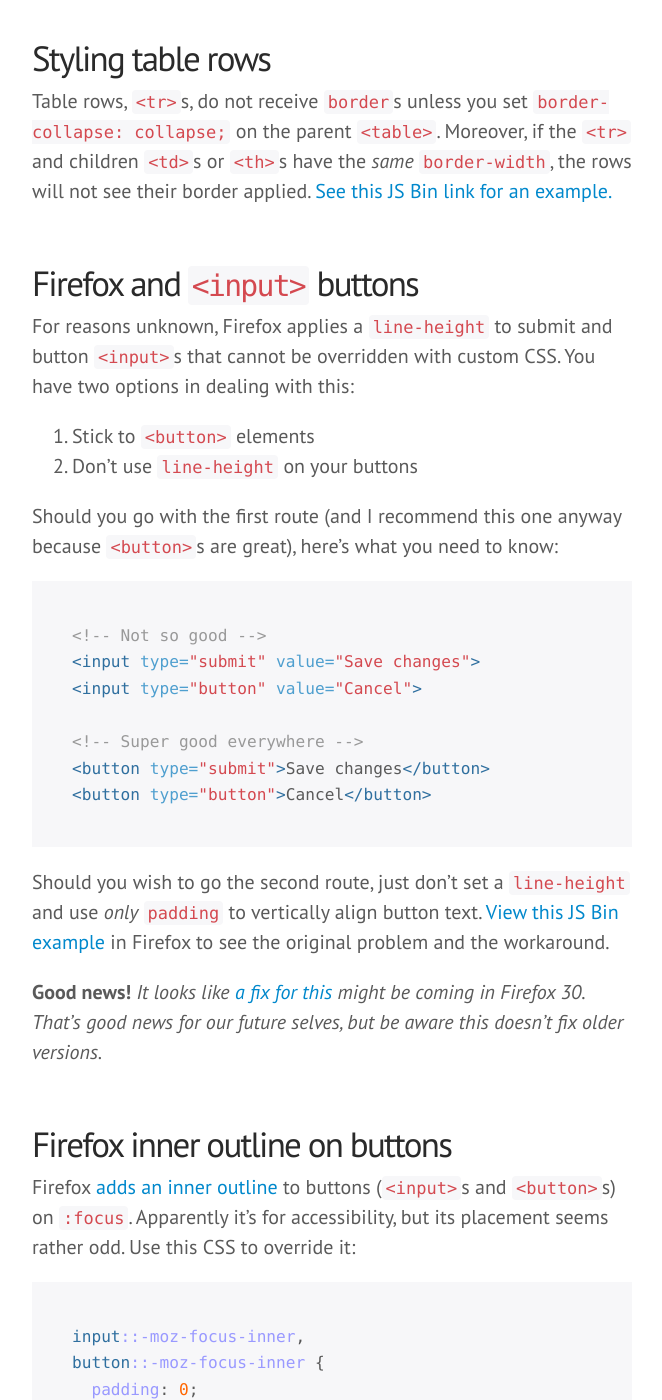
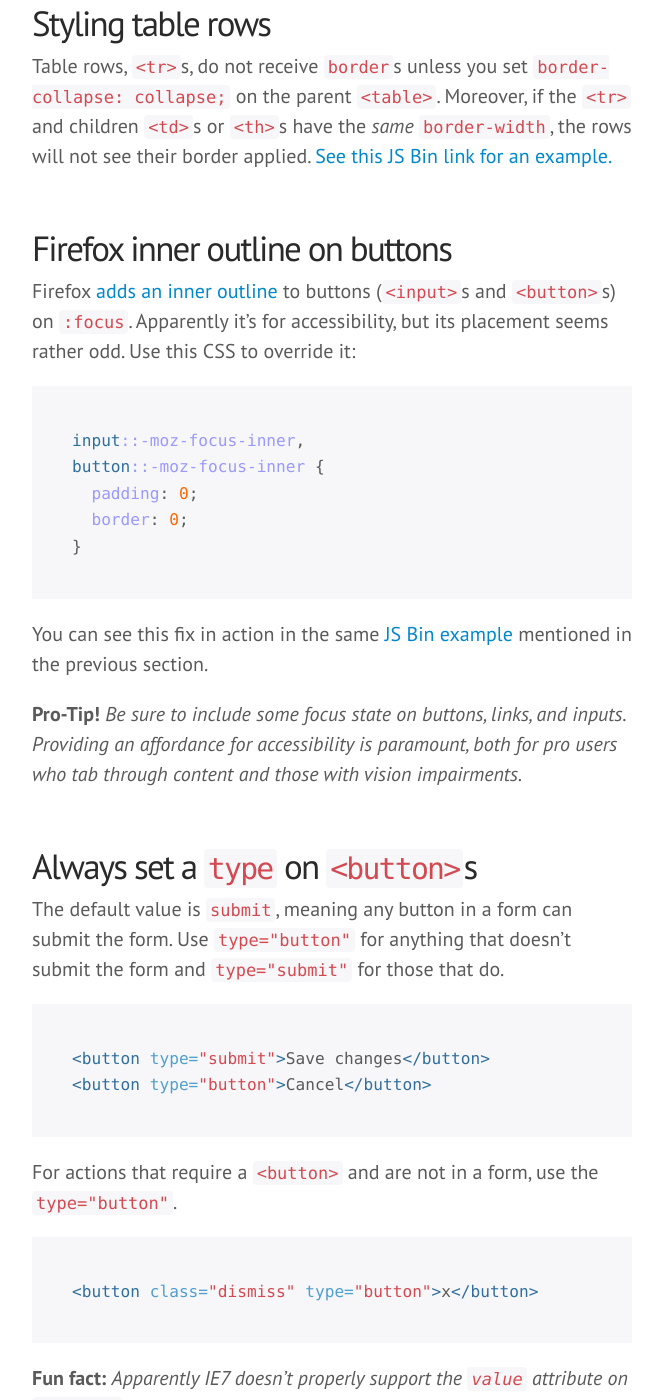
Before and after one commit to mdo/wtf-html-css, a Jekyll site: the page built from index.md, in a window 1280 px wide and 1400 px high, scrolled down 5120 px. Shown: the whole window, without its empty margins (308-970 px from the left). Built offline with Jekyll 4.4.1, drawn with Linux system fonts in a browser that asks for light colours; some web fonts are replaced; Markdown is read by kramdown in place of the engine named in the settings; comment, search, counter and statistics services are not loaded; our own code applies the rules of GitHub Pages for plain Markdown files; some of the changed text lies outside the part shown.

Commit message:
remove firefox bug - resolved

````diff
--- a/index.md
+++ b/index.md
@@ -13,7 +13,6 @@ layout: default
 - [Floated are block level](#floats-block-level)
 - [Vertical margins often collapse](#vertical-margins-collapse)
 - [Styling table rows](#styling-table-rows)
-- [Firefox and `<input>` buttons](#buttons-firefox)
 - [Firefox inner outline on buttons](#buttons-firefox-outline)
 - [Always set a `type` on `<button>`s](#buttons-type)
 - [Internet Explorer's selector limit](#ie-selector-limit)
@@ -145,31 +144,6 @@ Horizontally adjacent margins will **never collapse**.
 Table rows, `<tr>`s, do not receive `border`s unless you set `border-collapse: collapse;` on the parent `<table>`. Moreover, if the `<tr>` and children `<td>`s or `<th>`s have the *same* `border-width`, the rows will not see their border applied. [See this JS Bin link for an example.](http://jsbin.com/yabek/2/)
 
 
-<a name="buttons-firefox"></a>
-### Firefox and `<input>` buttons
-
-For reasons unknown, Firefox applies a `line-height` to submit and button `<input>`s that cannot be overridden with custom CSS. You have two options in dealing with this:
-
-1. Stick to `<button>` elements
-2. Don't use `line-height` on your buttons
-
-Should you go with the first route (and I recommend this one anyway because `<button>`s are great), here's what you need to know:
-
-```html
-<!-- Not so good -->
-<input type="submit" value="Save changes">
-<input type="button" value="Cancel">
-
-<!-- Super good everywhere -->
-<button type="submit">Save changes</button>
-<button type="button">Cancel</button>
-```
-
-Should you wish to go the second route, just don't set a `line-height` and use *only* `padding` to vertically align button text. [View this JS Bin example](http://jsbin.com/yabek/4/) in Firefox to see the original problem and the workaround.
-
-**Good news!** *It looks like [a fix for this](https://bugzilla.mozilla.org/show_bug.cgi?id=697451#c43) might be coming in Firefox 30. That's good news for our future selves, but be aware this doesn't fix older versions.*
-
-
 <a name="buttons-firefox-outline"></a>
 ### Firefox inner outline on buttons
 
````
